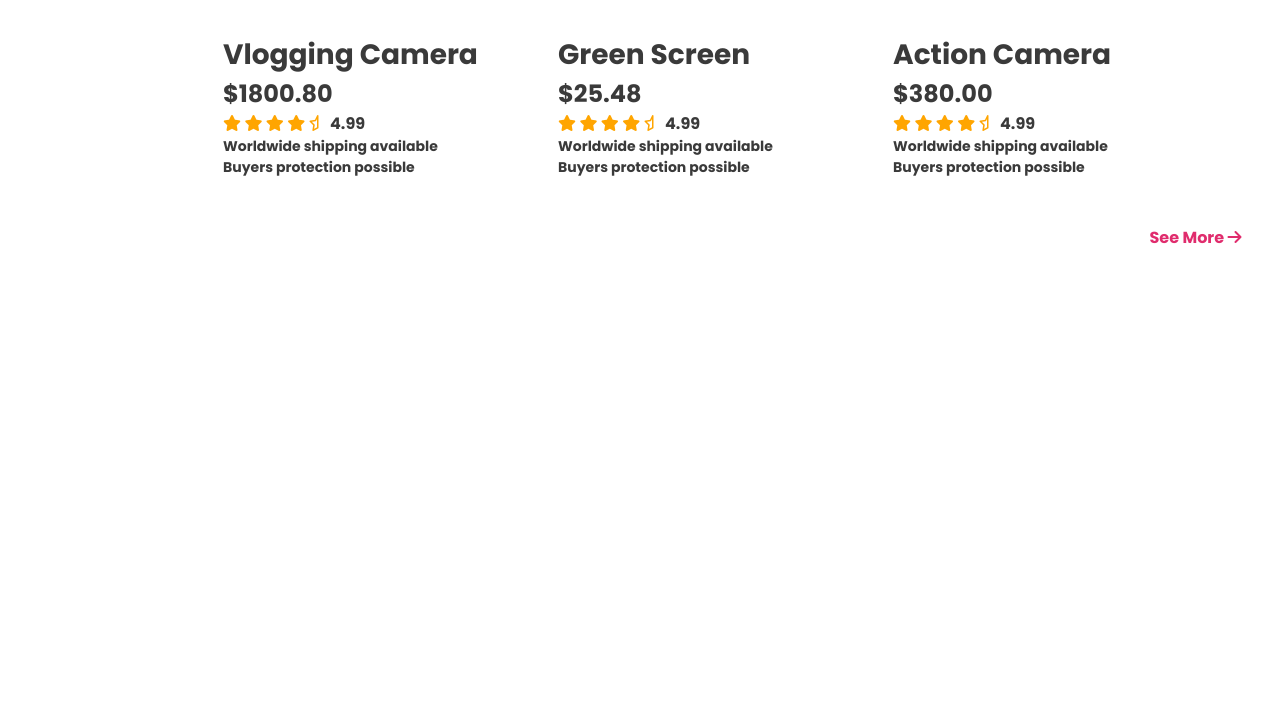
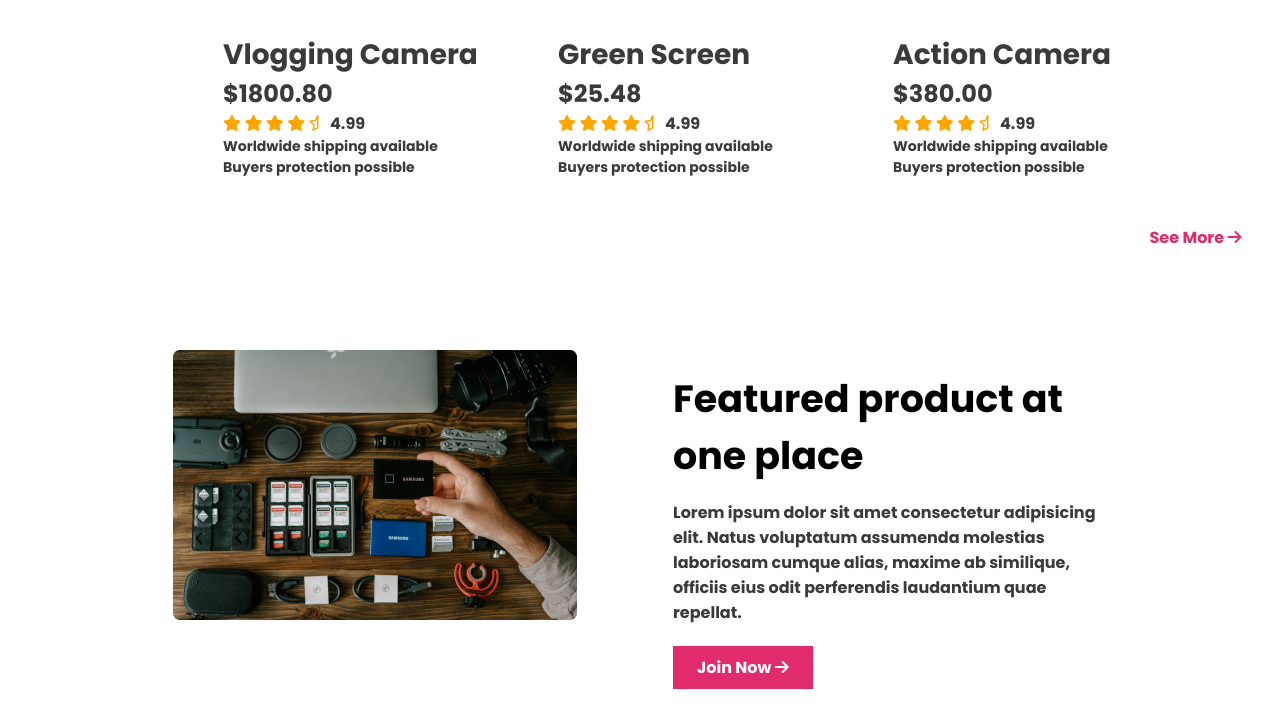
Before and after one commit to marufccs/influencer-gear, a plain HTML site: page index.html in a window 1280 px wide. Shown: the part 2354-3081 px from the top of the page. Before the commit the page ends 2704 px from the top, so only its background shows below. Drawn offline with Linux system fonts and the light colour scheme.

Commit message:
fourth section added

```diff
--- a/index.html
+++ b/index.html
@@ -211,5 +211,15 @@
 <a class="text" href="">See More <i class="fa-solid fa-arrow-right"></i> </a>
 </div>
 </section>
+<section class="fourth">
+<div class="featured-image">
+    <img src="images/gear.png" width="404" height="270">
+</div>
+<div class="featured-description">
+<h4>Featured product at one place</h4>
+<p>Lorem ipsum dolor sit amet consectetur adipisicing elit. Natus voluptatum assumenda molestias laboriosam cumque alias, maxime ab similique, officiis eius odit perferendis laudantium quae repellat. </p>
+<a href=""> Join Now <i class="fa-solid fa-arrow-right"></i> </a>
+</div>
+</section>
 </body>
 </html>
--- a/style.css
+++ b/style.css
@@ -103,9 +103,37 @@ margin-bottom: 0px;
         display: flex;
         justify-content: center ;
     }
+    .fourth {
+        display: flex;
+        margin-left: 165px;
+        margin-right: 165px;
+        gap: 96px;
+        margin-bottom: 100px;
+    }
+    .featured-description{
+        position: relative;
+        top: -30px;
+        height: 224px;
+        width: 610px;
+    }
     .text {
         text-decoration: none;
         color: #E02C6D;
         position: relative;
         left: 820px;
     }
+    .featured-description h4{
+        color: black;
+        font-size: 38px;
+        margin-bottom: 10px;
+    }
+    .featured-description p {
+        font-size: 16px;
+        margin-bottom: 30px;
+    }
+    .featured-description a {
+        text-decoration: none;
+        color: white;
+        background-color:#E02C6D ;
+        padding: 10px 24px;
+    }
```
